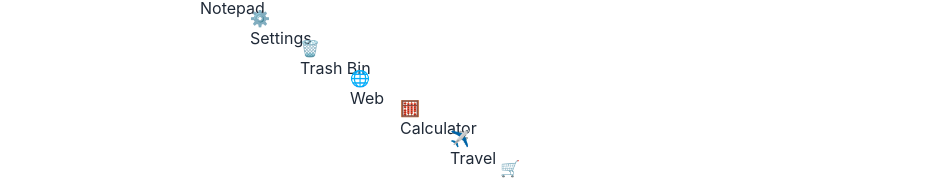
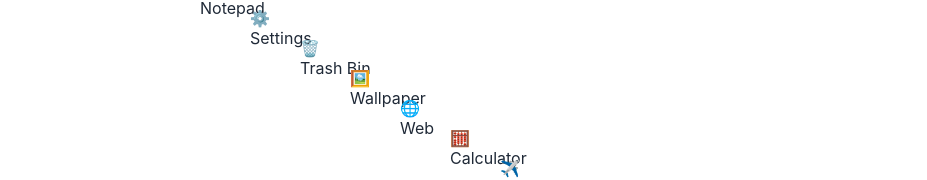
Before and after one commit to BintangXD112/Gemini-OS, a React (Vite) app: page / in a window 1280 px wide. Shown: the part 182-362 px from the top of the page, without its empty margins (0-927 px from the left). Built offline with nearby package versions, Linux system fonts and the light colour scheme; no server answers.

Commit message:
feat(constants): add WallpaperManager to app definitions

```diff
--- a/constants.ts
+++ b/constants.ts
@@ -11,6 +11,7 @@ export const APP_DEFINITIONS_CONFIG: AppDefinition[] = [
   {id: 'notepad_app', name: 'Notepad', icon: '📝', color: '#fffde7'},
   {id: 'settings_app', name: 'Settings', icon: '⚙️', color: '#e7f3ff'},
   {id: 'trash_bin', name: 'Trash Bin', icon: '🗑️', color: '#ffebee'},
+  {id: 'wallpaper_manager', name: 'Wallpaper', icon: '🖼️', color: '#f3e5f5'},
   {id: 'web_browser_app', name: 'Web', icon: '🌐', color: '#e0f7fa'},
   {id: 'calculator_app', name: 'Calculator', icon: '🧮', color: '#f5f5f5'},
   {id: 'travel_app', name: 'Travel', icon: '✈️', color: '#e8f5e9'},
```
